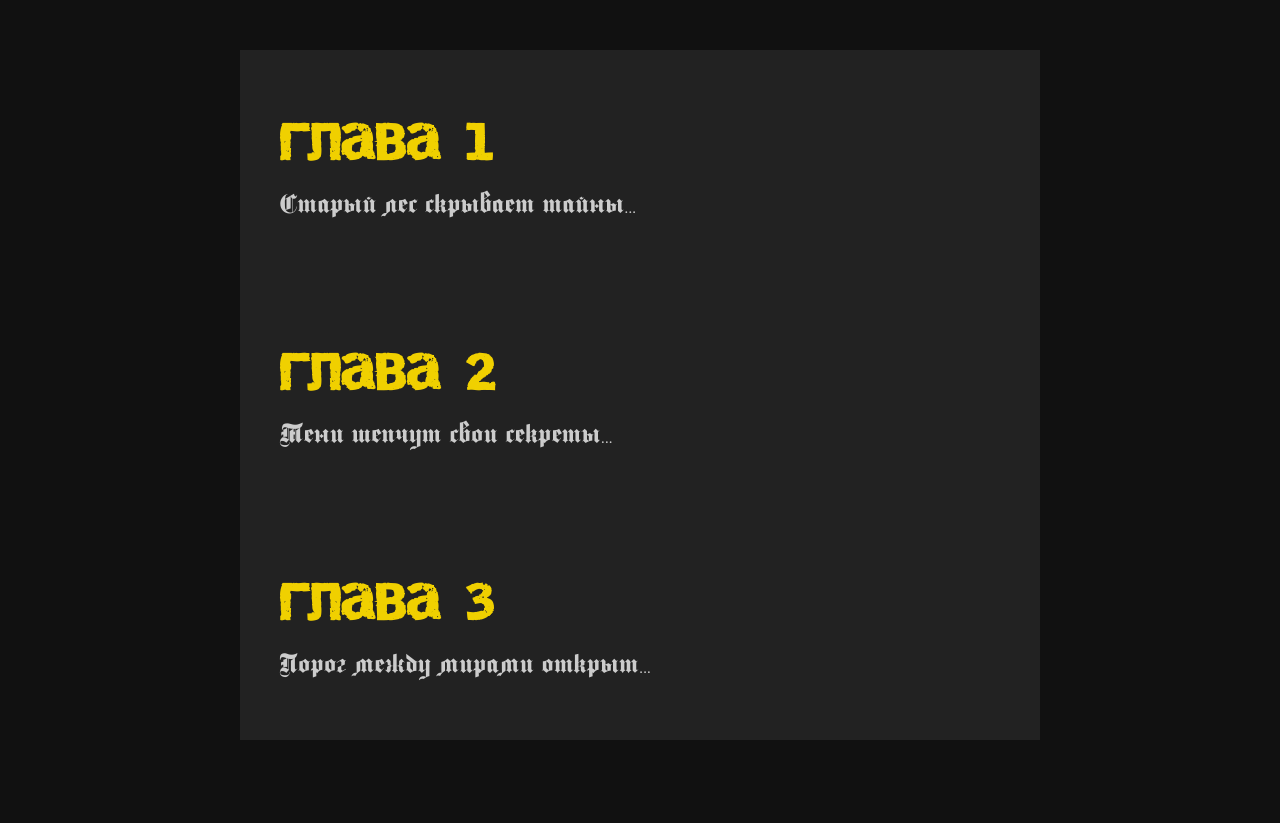
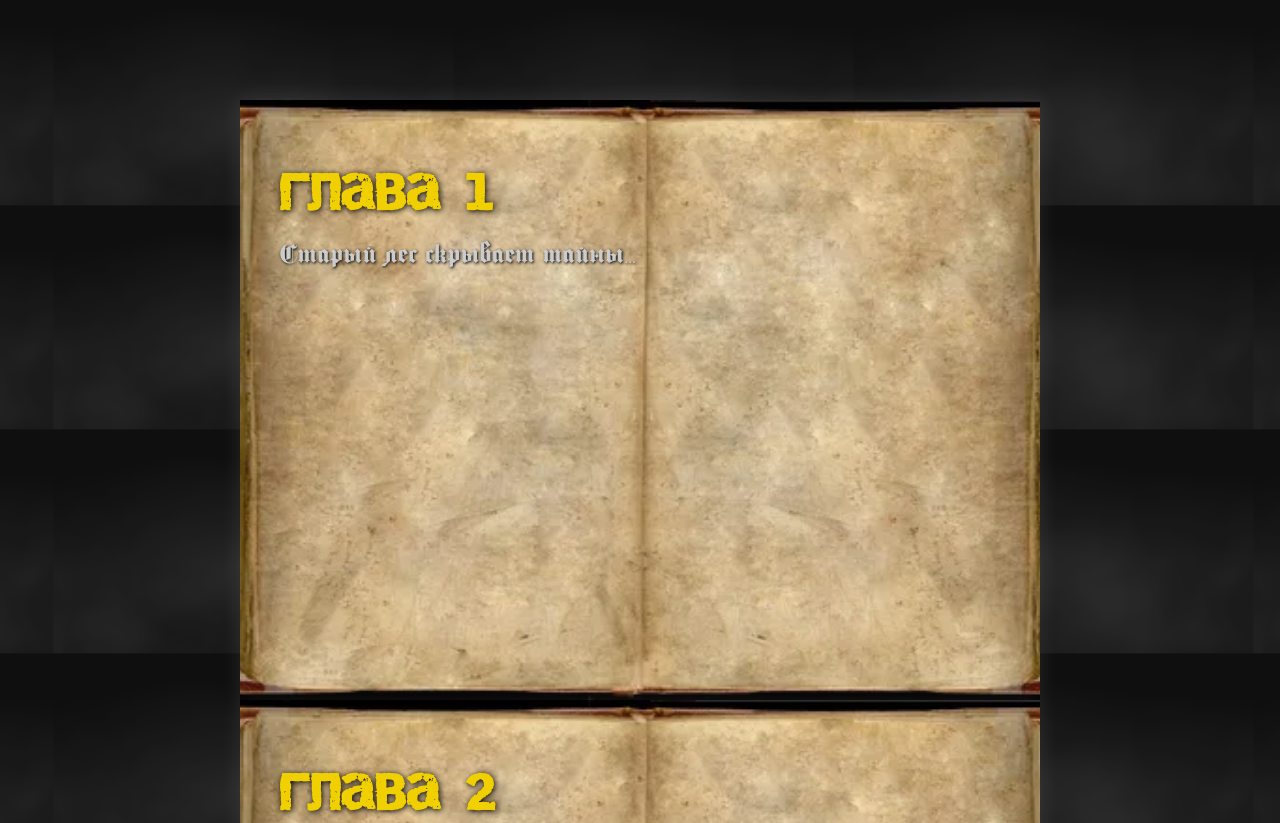
Before and after one commit to malunadark/Nostai, a plain HTML site: page chronicles.html in a window 1280 px wide. Shown: the top 823 px of the page. Before the commit the page ends 800 px from the top, so only its background shows below. Drawn offline with Linux system fonts and the light colour scheme.

Commit message:
Update chronicles.css

```diff
--- a/chronicles.css
+++ b/chronicles.css
@@ -3,14 +3,18 @@ body {
   background: #111;
   color: #eee;
   font-family: 'Deutsch Gothic', sans-serif;
+  overflow: hidden;
+  position: relative;
 }
 
 #book-container {
   width: 100%;
+  height: 100vh;
   display: flex;
   justify-content: center;
   align-items: center;
-  padding: 50px 0;
+  z-index: 2;
+  position: relative;
 }
 
 #chronicles-book {
@@ -19,9 +23,16 @@ body {
 }
 
 .page {
-  background: #222;
+  width: 100%;
+  height: 100%;
+  background: url('assets/book.png') no-repeat center center;
+  background-size: cover;
   padding: 40px;
   box-sizing: border-box;
+  box-shadow: 0 0 20px rgba(255,255,255,0.1);
+  color: #fff;
+  text-shadow: 1px 1px 4px #000;
+  position: relative;
 }
 
 .page-title {
@@ -29,6 +40,7 @@ body {
   font-size: 36px;
   margin-bottom: 20px;
   color: #f0d000;
+  text-shadow: 1px 1px 6px #000;
 }
 
 .page-content {
@@ -36,4 +48,24 @@ body {
   font-size: 20px;
   line-height: 1.5;
   color: #ccc;
+  text-shadow: 1px 1px 3px #000;
 }
+
+/* Дым */
+.smoke {
+  position: fixed;
+  top: -50%;
+  left: -50%;
+  width: 200%;
+  height: 200%;
+  background: url('assets/smoke-fog.gif') repeat;
+  animation: smokeMove 60s linear infinite;
+  opacity: 0.1;
+  pointer-events: none;
+  z-index: 1;
+}
+
+@keyframes smokeMove {
+  0% { transform: translate(0,0); }
+  100% { transform: translate(-50%, -50%); }
+}
```
